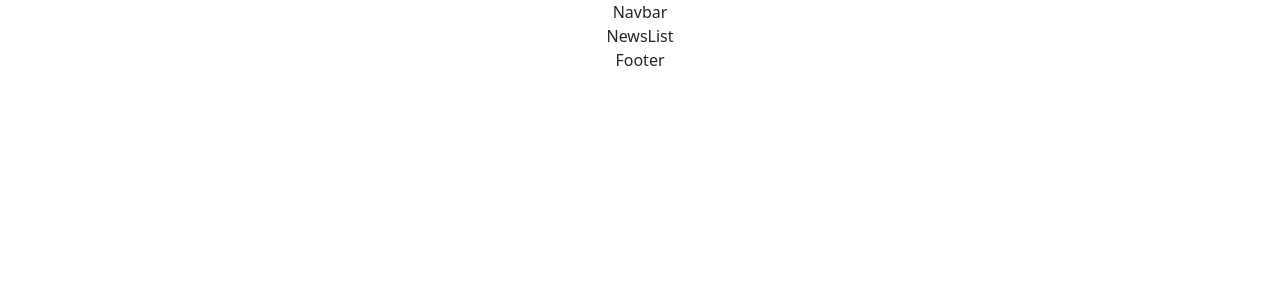
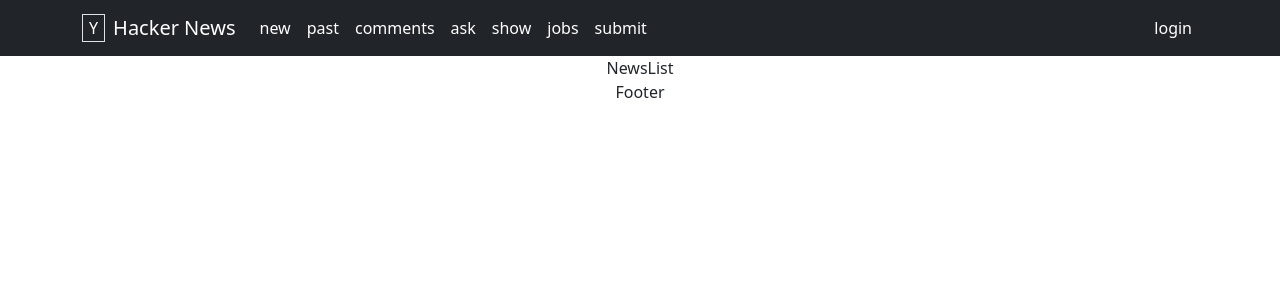
Before and after one commit to mae-rwen/HackerNewsAPI, a React (Create React App) app: page / in a window 1280 px wide. Shown: the top 300 px of the page. Built offline with nearby package versions, Linux system fonts and the light colour scheme.

Commit message:
navbar styling

```diff
--- a/src/App.js
+++ b/src/App.js
@@ -1,16 +1,16 @@
-import 'bootstrap/dist/css/bootstrap.min.css';
-import Navbar from './components/Navbar'
-import NewsList from './components/NewsList';
-import Footer from './components/Footer';
-import './style.css';
+import "bootstrap/dist/css/bootstrap.min.css";
+import OurNavbar from "./components/OurNavbar";
+import NewsList from "./components/NewsList";
+import Footer from "./components/Footer";
+import "./style.css";
 
 function App() {
   return (
     <div className="App">
-        <Navbar />
-        <NewsList />
-        <Footer />
-      </div>
+      <OurNavbar />
+      <NewsList />
+      <Footer />
+    </div>
   );
 }
 
--- a/src/components/Navbar.js
+++ /dev/null
@@ -1,6 +0,0 @@
-
-export default function Navbar() {
-  return (
-    <div className='Navbar'>Navbar</div>
-  )
-}
--- /dev/null
+++ b/src/components/OurNavbar.js
@@ -0,0 +1,46 @@
+import Container from "react-bootstrap/Container";
+import Nav from "react-bootstrap/Nav";
+import Navbar from "react-bootstrap/Navbar";
+export default function OurNavbar() {
+  return (
+    <div>
+      <Navbar bg="dark" expand="lg" variant="dark">
+        <Container>
+          <button className="border me-2 bg-dark text-white">Y</button>
+          <Navbar.Brand href="#home" className="text-white">
+            Hacker News
+          </Navbar.Brand>
+          <Navbar.Toggle aria-controls="basic-navbar-nav" />
+          <Navbar.Collapse id="basic-navbar-nav">
+            <Nav className="me-auto">
+              <Nav.Link href="#home" className="text-white">
+                new
+              </Nav.Link>
+              <Nav.Link href="#link" className="text-white">
+                past
+              </Nav.Link>
+              <Nav.Link href="#home" className="text-white">
+                comments
+              </Nav.Link>
+              <Nav.Link href="#link" className="text-white">
+                ask
+              </Nav.Link>
+              <Nav.Link href="#home" className="text-white">
+                show
+              </Nav.Link>
+              <Nav.Link href="#link" className="text-white">
+                jobs
+              </Nav.Link>
+              <Nav.Link href="#home" className="text-white">
+                submit
+              </Nav.Link>
+            </Nav>
+            <button className="text-dark border-0 bg-dark text-white">
+              login
+            </button>
+          </Navbar.Collapse>
+        </Container>
+      </Navbar>
+    </div>
+  );
+}
```
